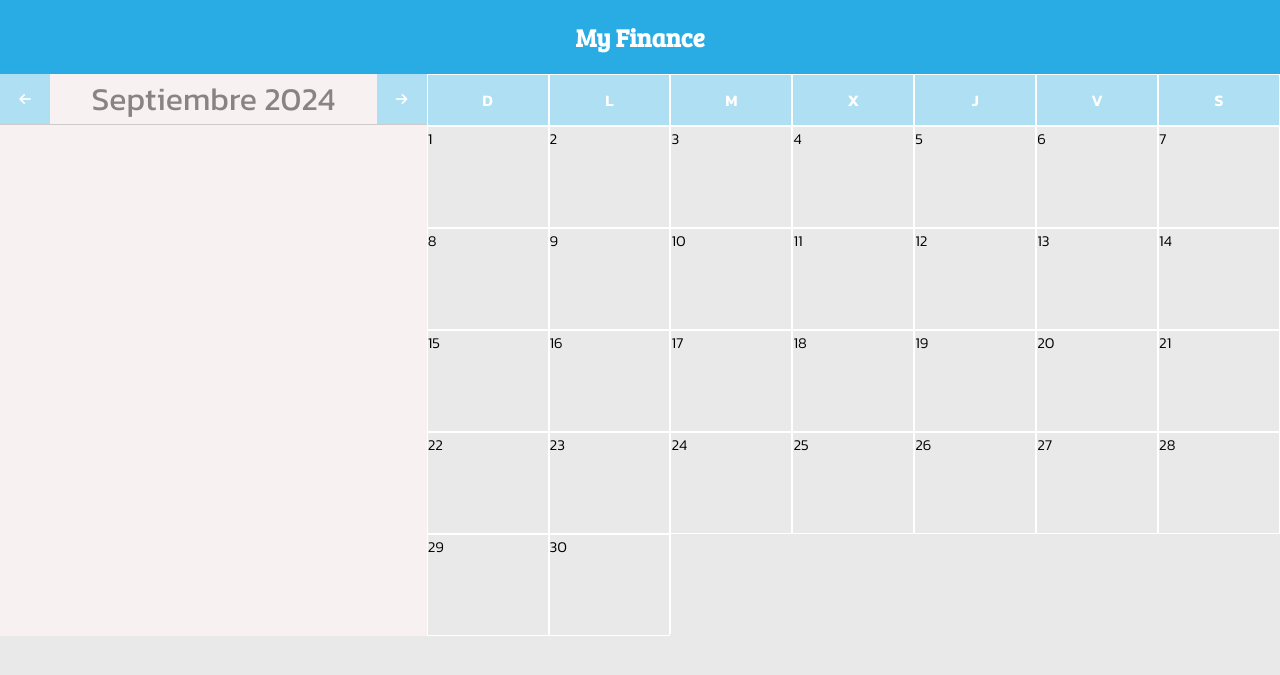
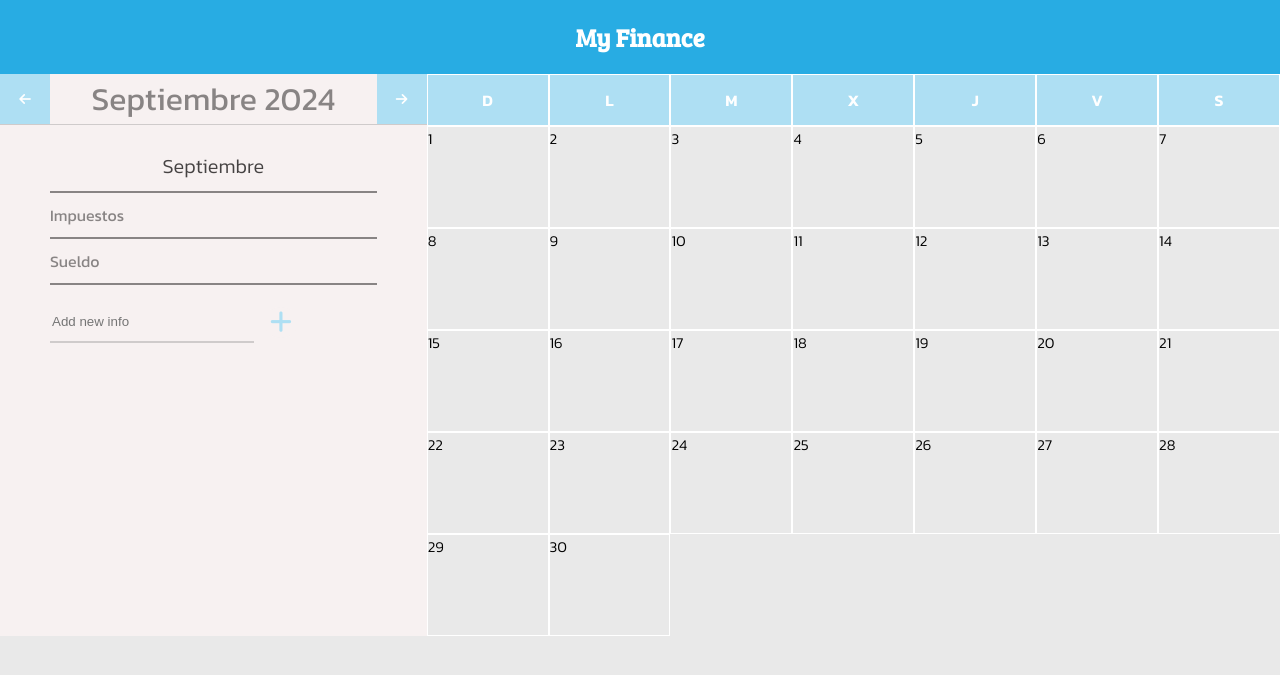
Before and after one commit to AgusIV007/MyFinance, a Flask app: page /calendar in a window 1280 px wide. Shown: the top 675 px of the page. Run offline with Flask 3, Linux system fonts and the light colour scheme; the visitor is signed in with stand-in values (Sample User, id 1); data that the repository does not hold is empty; some libraries are stand-ins or nearby versions.

Commit message:
feat(calendario): hay inputs y botones para agregar info

```diff
--- a/templates/calendar/calendar.html
+++ b/templates/calendar/calendar.html
@@ -20,11 +20,27 @@
     <main>
       <div class="info">
         <div class="info-top">
-          <button id="previous-button"><i class="fa-solid fa-arrow-left"></i></button>
+          <button id="previous-button">
+            <i class="fa-solid fa-arrow-left"></i>
+          </button>
           <h1 class="month-title"></h1>
-          <button id="next-button"><i class="fa-solid fa-arrow-right"></i></button>
+          <button id="next-button">
+            <i class="fa-solid fa-arrow-right"></i>
+          </button>
         </div>
-
+        <div class="info-main">
+          <ul id="info-items">
+            <li class="item-title">Septiembre</li>
+            <li>Impuestos</li>
+            <li>Sueldo</li>
+          </ul>
+          <div class="info-inputs">
+            <input id="add-input" placeholder="Add new info" type="input" />
+            <button id="add-button">
+              <i class="fa-solid fa-plus"></i>
+            </button>
+          </div>
+        </div>
       </div>
       <div class="calendar">
         <div class="month">
@@ -47,7 +63,10 @@
       </div>
     </main>
     <footer></footer>
-    <script src="https://kit.fontawesome.com/b89abaf60d.js" crossorigin="anonymous"></script>
+    <script
+      src="https://kit.fontawesome.com/b89abaf60d.js"
+      crossorigin="anonymous"
+    ></script>
     <script src="script.js"></script>
   </body>
 </html>
--- a/templates/calendar/script.js
+++ b/templates/calendar/script.js
@@ -2,18 +2,18 @@ const currentDate = new Date();
 let currentMonth = currentDate.getMonth();
 let currentYear = currentDate.getFullYear();
 
-let monthYear = document.getElementById("monthYear");
+const monthContainer = document.querySelector(".month-container");
 const daysContainer = document.getElementById("days");
-const noteModal = document.getElementById("noteModal");
-const noteText = document.getElementById("noteText");
-const selectedDateElement = document.getElementById("selectedDate");
-const saveNoteButton = document.getElementById("saveNote");
+
 const prevBtn = document.getElementById("previous-button");
 const nextBtn = document.getElementById("next-button");
-const monthContainer = document.querySelector(".month-container");
+
+const infoItems = document.getElementById("item-title");
+const monthTitleInfo = document.querySelector(".item-title");
+const addInput = document.getElementById("add-input");
+const addBtn = document.getElementById("add-button");
+
 const yearContainer = document.querySelector(".year");
-const yearTitleContainer = document.querySelector(".year-title");
-const yearTitle = document.querySelector("h2");
 
 let showYear = true;
 let showNotes = false;
@@ -52,13 +52,10 @@ function showCalendar(
     emptyDiv.classList.add("prev-month");
     container.appendChild(emptyDiv);
   }
-  for (let day = 1; day <= daysInMonth + 1; day++) {
+  for (let day = 1; day <= daysInMonth; day++) {
     const dayDiv = document.createElement("div");
-    if (day == daysInMonth + 1) {
-      dayDiv.innerHTML = `<span></span>`;
-    } else {
-      dayDiv.innerHTML = `<span>${day}</span>`;
-    }
+
+    dayDiv.innerHTML = `<span>${day}</span>`;
     dayDiv.classList.add("day");
     if (
       day === currentDate.getDate() &&
@@ -71,6 +68,13 @@ function showCalendar(
     }
     container.appendChild(dayDiv);
   }
+  const days = document.querySelectorAll(".day span");
+  days.forEach(function (day) {
+    day.addEventListener("click", function () {
+      monthTitleInfo.textContent =
+        getWeekDay(day.textContent) + " " + day.textContent;
+    });
+  });
 }
 
 function transitionMonth(month = currentMonth) {}
@@ -98,3 +102,34 @@ nextBtn.addEventListener("click", () => {
 });
 
 showCalendar(currentMonth, currentYear);
+
+function addInfo(info) {
+  const li = document.createElement("li");
+  li.textContent = info;
+  infoItems.append(li);
+}
+
+function getWeekDay(day) {
+  switch (new Date(currentYear, currentMonth, day).getDay()) {
+    case 0:
+      return "Domingo";
+    case 1:
+      return "Lunes";
+    case 2:
+      return "Martes";
+    case 3:
+      return "Miercoles";
+    case 4:
+      return "Jueves";
+    case 5:
+      return "Viernes";
+    case 6:
+      return "Sabado";
+  }
+}
+
+addBtn.addEventListener("click", function () {
+  if (addInput.value.trim()) {
+    addInfo(addInput.value);
+  }
+});
--- a/templates/calendar/styles.css
+++ b/templates/calendar/styles.css
@@ -10,7 +10,7 @@ body {
   background-color: rgb(233 233 233);
   margin: 0;
   flex-direction: column;
-  box-sizing: border-box;
+  box-sizing: content-box;
   width: 100%;
 }
 main {
@@ -51,6 +51,56 @@ nav {
   padding: 0 50px;
   border-bottom: 1px solid rgb(207, 203, 203);
 }
+.info-main {
+  width: 100%;
+}
+.info-inputs {
+  display: flex;
+  align-items: center;
+  justify-content: start;
+  width: auto;
+  margin-left: 50px;
+}
+#info-items {
+  display: flex;
+  flex-direction: column;
+  margin-left: 50px;
+  margin-right: 50px;
+  list-style: none;
+  padding: 0;
+  color: rgb(136, 132, 132);
+}
+#info-items li {
+  border-bottom: 2px solid rgb(136, 132, 132);
+  padding: 10px 0;
+}
+.item-title {
+  color: rgb(70, 67, 67);
+  font-weight: 300;
+  font-size: 20px;
+  width: 100%;
+  text-align: center;
+}
+#add-input {
+  height: 38px;
+  width: 200px;
+  border: 0;
+  border-bottom: 2px solid rgb(207, 203, 203);
+  background-color: rgb(247, 241, 241);
+}
+#add-button {
+  border: 0;
+  border-radius: 100%;
+  color: rgb(174 223 243);
+  background-color: rgb(247, 241, 241);
+  font-size: 25px;
+  cursor: pointer;
+  transition: font-size 0.1s ease-in;
+  margin-left: 10px;
+}
+#add-button:hover {
+  font-size: 29px;
+}
 #previous-button,
 #next-button {
   background-color: rgb(174 223 243);
@@ -58,6 +108,7 @@ nav {
   height: 50px;
   width: 50px;
   border: 0;
+  cursor: pointer;
 }
 
 .month-title {
@@ -105,30 +156,36 @@ nav {
 }
 .weekdays div:last-child {
 }
-.days div:last-child {
-  border: 0;
-  border-left: 0.5px solid white;
-  background-color: rgb(233 233 233);
-}
-
-/*
-.day:hover span {
-z-index: 2;
-align-self: center;
-cursor: pointer;
-font-size: 29px;
-border: 10px #555;
-background-color: rgb(232, 249, 255);
-box-shadow: 8px 6px 5px rgb(29, 29, 29);
-padding: 40% 45%;
-}
-*/
 .day {
   display: flex;
   align-items: start;
   justify-content: start;
 }
 .day span {
+}
+.day:hover span {
+  z-index: 2;
+  cursor: pointer;
+  font-size: 20px;
+  border: 10px #555;
+  background-color: rgb(233 233 233);
+  box-shadow: 4px 3px 10px rgb(29, 29, 29);
+  animation: day-transition 0.4s;
+  padding: 36% 47%;
+}
+.day:hover {
+  justify-content: start;
+}
+@keyframes day-transition {
+  0% {
+    padding: 28% 43%;
+  }
+  50% {
+    padding: 38% 49%;
+  }
+  100% {
+    padding: 36% 47%;
+  }
 }
 .today {
 }
```
